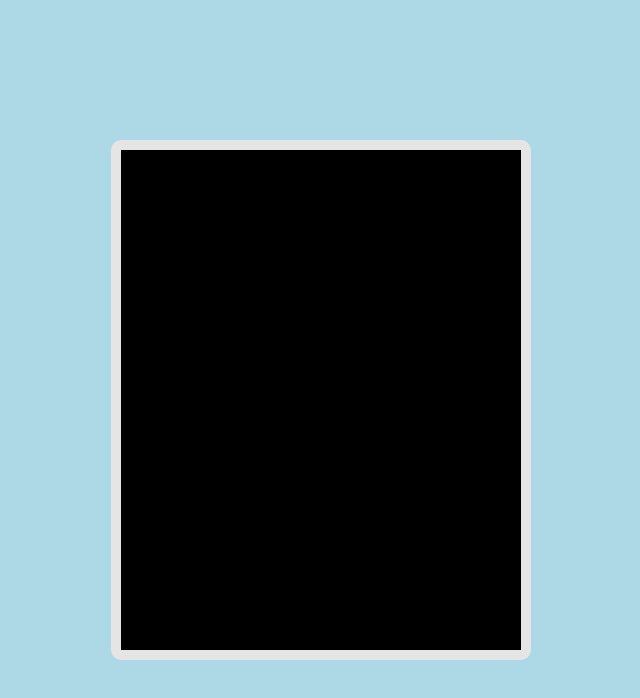
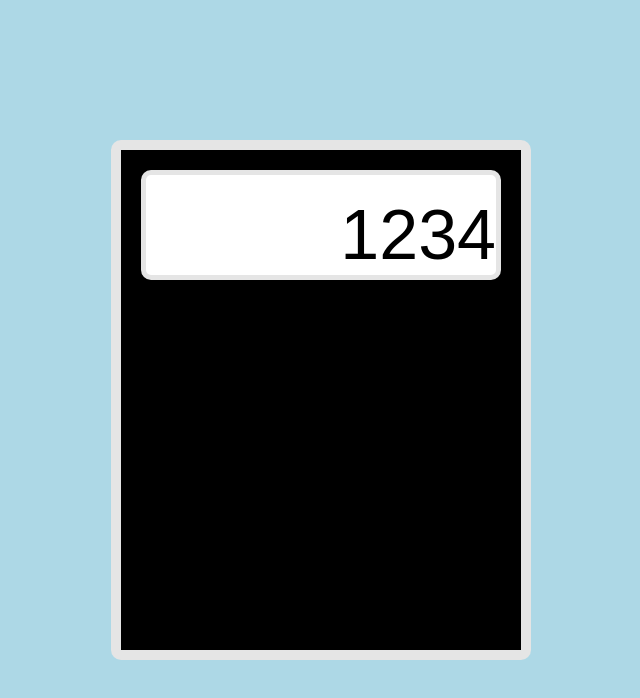
Before and after one commit to msuruwka9/webCalculator, a plain HTML site: page index.html in a window 1280 px wide. Shown: the whole page, without its empty margins (319-959 px from the left). Drawn offline with Linux system fonts and the light colour scheme.

Commit message:
add display

```diff
--- a/index.html
+++ b/index.html
@@ -9,6 +9,8 @@
     <script type="text/javascript" src="script.js" defer></script>
 </head>
 <body>
-    <div id="calculator-body"></div>
+    <div id="calculator-body">
+        <div id="display"><p id="bottom">1234</p></div>
+    </div>
 </body>
 </html>
--- a/styles.css
+++ b/styles.css
@@ -1,4 +1,5 @@
 html{
+    font-family: sans-serif;
     background-color: lightblue;
     height: 100%;
     display: flex;
@@ -12,4 +13,24 @@ html{
     height: 500px;
     border: 10px solid #e5e5e5;
     border-radius: 10px;
+    display: flex;
+    justify-content: center;
 }
+
+#display{
+    position: relative;
+    background-color: white;
+    width: 100%;
+    height: 20%;
+    margin: 20px;
+    border: 5px solid #e5e5e5;
+    border-radius: 10px;
+    font-size: 70px
+}
+
+#bottom{
+    position: absolute;
+    bottom: 0;
+    right: 0;
+    margin: 0;
+}
```
